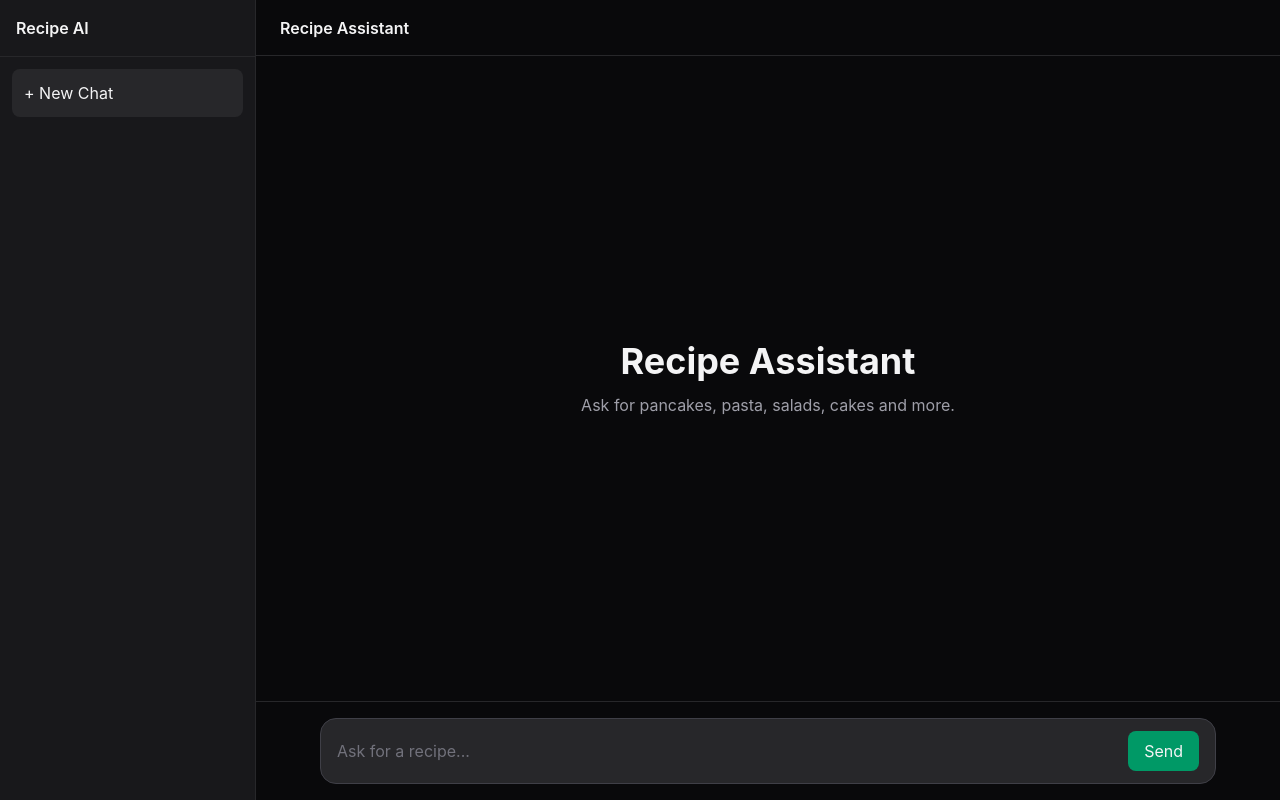
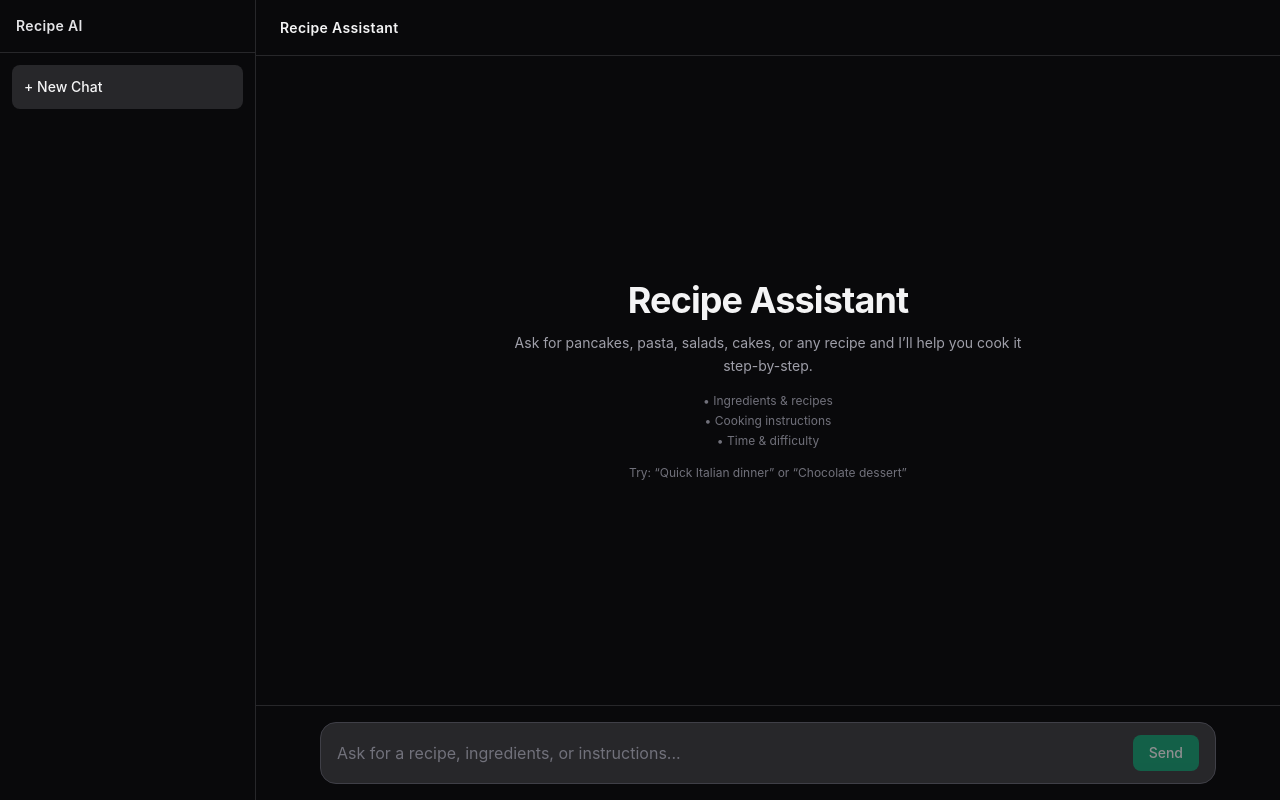
Before and after one commit to ShijiBijo84/ai-knowledge-assistant, a React (Vite) app in the folder client/: page / in a window 1280 px wide. Built offline with nearby package versions, Linux system fonts and the light colour scheme.

Commit message:
ui-improved

```diff
--- a/client/src/App.tsx
+++ b/client/src/App.tsx
@@ -1,4 +1,4 @@
-import { useEffect, useRef } from "react";
+import { useEffect, useMemo, useRef } from "react";
 import { ChatHeader } from "./components/ChatHeader";
 import { ChatInput } from "./components/ChatInput";
 import { MessageList } from "./components/MessageList";
@@ -6,21 +6,23 @@ import { Sidebar } from "./components/Sidebar";
 import { useChatStore } from "./store/chatStore";
 
 const App = () => {
-    const {
-        chats,
-        activeChatId,
-        input,
-        loading,
-        setInput,
-        sendMessage,
-    } = useChatStore();
+    const chats = useChatStore((s) => s.chats);
+    const activeChatId = useChatStore((s) => s.activeChatId);
+    const input = useChatStore((s) => s.input);
+    const loading = useChatStore((s) => s.loading);
+    const setInput = useChatStore((s) => s.setInput);
+    const sendMessage = useChatStore((s) => s.sendMessage);
+
     const bottomRef = useRef<HTMLDivElement | null>(null);
 
-    const activeChat = chats.find(c => c.id === activeChatId)
+    const activeChat = useMemo(
+        () => chats.find(c => c.id === activeChatId),
+        [chats, activeChatId]
+    );
 
     useEffect(() => {
         bottomRef.current?.scrollIntoView({ behavior: "smooth" });
-    }, [activeChat?.messages, loading]);
+    }, [activeChat?.messages?.length, loading]);
 
     return (
         <div className="flex h-screen bg-zinc-950 text-zinc-100">
@@ -45,5 +47,4 @@ const App = () => {
         </div>
     );
 };
-
 export default App;
--- a/client/src/components/ChatHeader.tsx
+++ b/client/src/components/ChatHeader.tsx
@@ -1,7 +1,9 @@
 export function ChatHeader() {
     return (
         <div className="h-14 border-b border-zinc-800 flex items-center px-6 bg-zinc-950">
-            <h1 className="font-semibold">Recipe Assistant</h1>
+            <h1 className="text-sm font-semibold tracking-wide text-zinc-100">
+                Recipe Assistant
+            </h1>
         </div>
     );
 }
--- a/client/src/components/ChatInput.tsx
+++ b/client/src/components/ChatInput.tsx
@@ -9,23 +9,25 @@ export function ChatInput({ input, loading, onInputChange, onSend }: ChatInputPr
     return (
         <div className="border-t border-zinc-800 bg-zinc-950 p-4">
             <div className="max-w-4xl mx-auto">
-                <div className="flex items-center rounded-2xl border border-zinc-700 bg-zinc-800 px-4 py-3">
+                <div className="flex items-center rounded-2xl border border-zinc-700 bg-zinc-800 px-4 py-3 focus-within:border-zinc-500">
                     <input
                         value={input}
                         disabled={loading}
                         onChange={(e) => onInputChange(e.target.value)}
-                        className="flex-1 bg-transparent outline-none text-zinc-100 placeholder:text-zinc-500"
-                        placeholder="Ask for a recipe..."
+                        className="flex-1 bg-transparent outline-none text-zinc-100 placeholder:text-zinc-500 focus:ring-0
+"
+                        placeholder="Ask for a recipe, ingredients, or instructions..."
                         onKeyDown={(e) => e.key === "Enter" && onSend()}
                     />
 
                     <button
                         type="button"
                         onClick={onSend}
-                        disabled={loading}
-                        className="ml-3 rounded-lg bg-emerald-600 px-4 py-2 hover:bg-emerald-500 disabled:opacity-50 transition"
+                        disabled={loading || !input.trim()}
+                        className="ml-3 rounded-lg bg-emerald-600 px-4 py-2 hover:bg-emerald-500 active:scale-[0.98]
+                        disabled:opacity-50 disabled:cursor-not-allowed transition text-sm font-medium"
                     >
-                        Send
+                        {loading ? "..." : "Send"}
                     </button>
                 </div>
             </div>
--- a/client/src/components/EmptyState.tsx
+++ b/client/src/components/EmptyState.tsx
@@ -1,10 +1,23 @@
 export function EmptyState() {
     return (
-        <div className="h-full flex items-center justify-center">
-            <div className="text-center">
-                <h1 className="text-4xl font-bold mb-3">Recipe Assistant</h1>
-                <p className="text-zinc-400">
-                    Ask for pancakes, pasta, salads, cakes and more.
+        <div className="h-full flex items-center justify-center px-6 bg-zinc-950">
+            <div className="text-center max-w-lg space-y-3">
+                <h1 className="text-4xl font-bold tracking-tight text-zinc-100">
+                    Recipe Assistant
+                </h1>
+
+                <p className="text-sm text-zinc-400 leading-relaxed">
+                    Ask for pancakes, pasta, salads, cakes, or any recipe and I’ll help you cook it step-by-step.
+                </p>
+
+                <div className="text-xs text-zinc-500 space-y-1 mt-4">
+                    <p>• Ingredients & recipes</p>
+                    <p>• Cooking instructions</p>
+                    <p>• Time & difficulty</p>
+                </div>
+
+                <p className="text-zinc-500 text-xs mt-4">
+                    Try: “Quick Italian dinner” or “Chocolate dessert”
                 </p>
             </div>
         </div>
--- a/client/src/components/MessageBubble.tsx
+++ b/client/src/components/MessageBubble.tsx
@@ -11,12 +11,13 @@ export function MessageBubble({ message }: MessageBubbleProps) {
 
     return (
         <div
-            className={`max-w-4xl mx-auto px-6 py-3 flex ${isUser ? "justify-end" : "justify-start"}`}
+            className={`max-w-4xl mx-auto px-6 py-2 flex ${isUser ? "justify-end" : "justify-start"
+                }`}
         >
             <div
-                className={`w-fit  rounded-2xl px-5 py-4 prose prose-invert max-w-none ${isUser
-                    ? "bg-emerald-600 text-white"
-                    : "bg-zinc-800 border border-zinc-700 text-zinc-100"
+                className={`max-w-[80%] w-fit rounded-2xl px-5 py-4 transition ${isUser
+                        ? "bg-emerald-600 text-white"
+                        : "bg-zinc-800 border border-zinc-700 text-zinc-100 prose prose-invert prose-sm"
                     }`}
             >
                 <Markdown>{message.content}</Markdown>
--- a/client/src/components/MessageList.tsx
+++ b/client/src/components/MessageList.tsx
@@ -11,16 +11,24 @@ type MessageListProps = {
 
 export function MessageList({ messages, loading, bottomRef }: MessageListProps) {
     return (
-        <div className="flex-1 overflow-y-auto">
-            {messages.length === 0 && <EmptyState />}
-
-            {messages.map((message, index) => (
-                <MessageBubble key={`${message.role}-${index}`} message={message} />
-            ))}
+        <div className="flex-1 overflow-y-auto scroll-smooth overscroll-contain">
+            {messages.length === 0 ? (
+                <div className="h-full flex items-center justify-center">
+                    <EmptyState />
+                </div>
+            ) : (
+                messages.map((message, index) => (
+                    <MessageBubble
+                        key={`${message.role}-${index}`}
+                        message={message}
+                    />
+                ))
+            )}
 
             {loading && (
-                <div className="max-w-4xl mx-auto px-6 py-6">
-                    <div className="inline-flex rounded-2xl bg-zinc-800 border border-zinc-700 px-5 py-4 text-zinc-400 animate-pulse">
+                <div className="max-w-4xl mx-auto px-6 py-4">
+                    <div className="inline-flex items-center gap-2 rounded-2xl bg-zinc-800 border border-zinc-700 px-5 py-4 text-zinc-400">
+                        <span className="h-2 w-2 rounded-full bg-zinc-400 animate-pulse" />
                         Thinking...
                     </div>
                 </div>
--- a/client/src/components/Sidebar.tsx
+++ b/client/src/components/Sidebar.tsx
@@ -2,11 +2,11 @@ import { useChatStore } from "../store/chatStore";
 
 
 export function Sidebar() {
-    const { chats, createChat, setActiveChatId } = useChatStore()
+    const { chats, createChat, setActiveChatId, activeChatId } = useChatStore()
 
     return (
-        <div className="w-64 bg-zinc-900 border-r border-zinc-800 flex flex-col">
-            <div className="p-4 border-b border-zinc-800 font-semibold">
+        <div className="w-64 bg-zinc-950 border-r border-zinc-800 flex flex-col ">
+            <div className="p-4 border-b border-zinc-800 font-semibold text-sm tracking-wide text-zinc-200">
                 Recipe AI
             </div>
 
@@ -14,18 +14,32 @@ export function Sidebar() {
                 <button
                     type="button"
                     onClick={createChat}
-                    className="w-full rounded-lg bg-zinc-800 hover:bg-zinc-700 p-3 text-left transition"
+                    className="
+                    w-full rounded-lg
+                    bg-zinc-800 hover:bg-zinc-700
+                    active:scale-[0.98]
+                    transition
+                    p-3 text-left
+                    text-sm font-medium
+                  text-zinc-100
+                 "
                 >
                     + New Chat
                 </button>
             </div>
-            <div className="flex-1 overflow-y-auto p-2 space-y-2">
+            <div className="flex-1 overflow-y-auto p-2 space-y-1">
                 {chats.map(chat => (
 
                     <button
                         key={chat.id}
                         onClick={() => setActiveChatId(chat.id)}
-                        className="w-full rounded-lg px-3 py-2 text-left transition bg-zinc-800 hover:bg-zinc-700"
+                        className={`
+                            w-full text-left rounded-lg px-3 py-2 text-sm transition
+                            truncate
+                            ${activeChatId === chat.id
+                                ? "bg-zinc-700 text-white"
+                                : "text-zinc-300 hover:bg-zinc-800 hover:text-white"}
+                        `}
                     >
                         {chat.title}
                     </button>
--- a/client/src/index.css
+++ b/client/src/index.css
@@ -1,2 +1,15 @@
 @import "tailwindcss";
 @config "../tailwind.config.js";
+
+::-webkit-scrollbar {
+    width: 6px;
+}
+
+::-webkit-scrollbar-thumb {
+    background: #3f3f46;
+    border-radius: 8px;
+}
+
+::-webkit-scrollbar-thumb:hover {
+    background: #52525b;
+}
```
